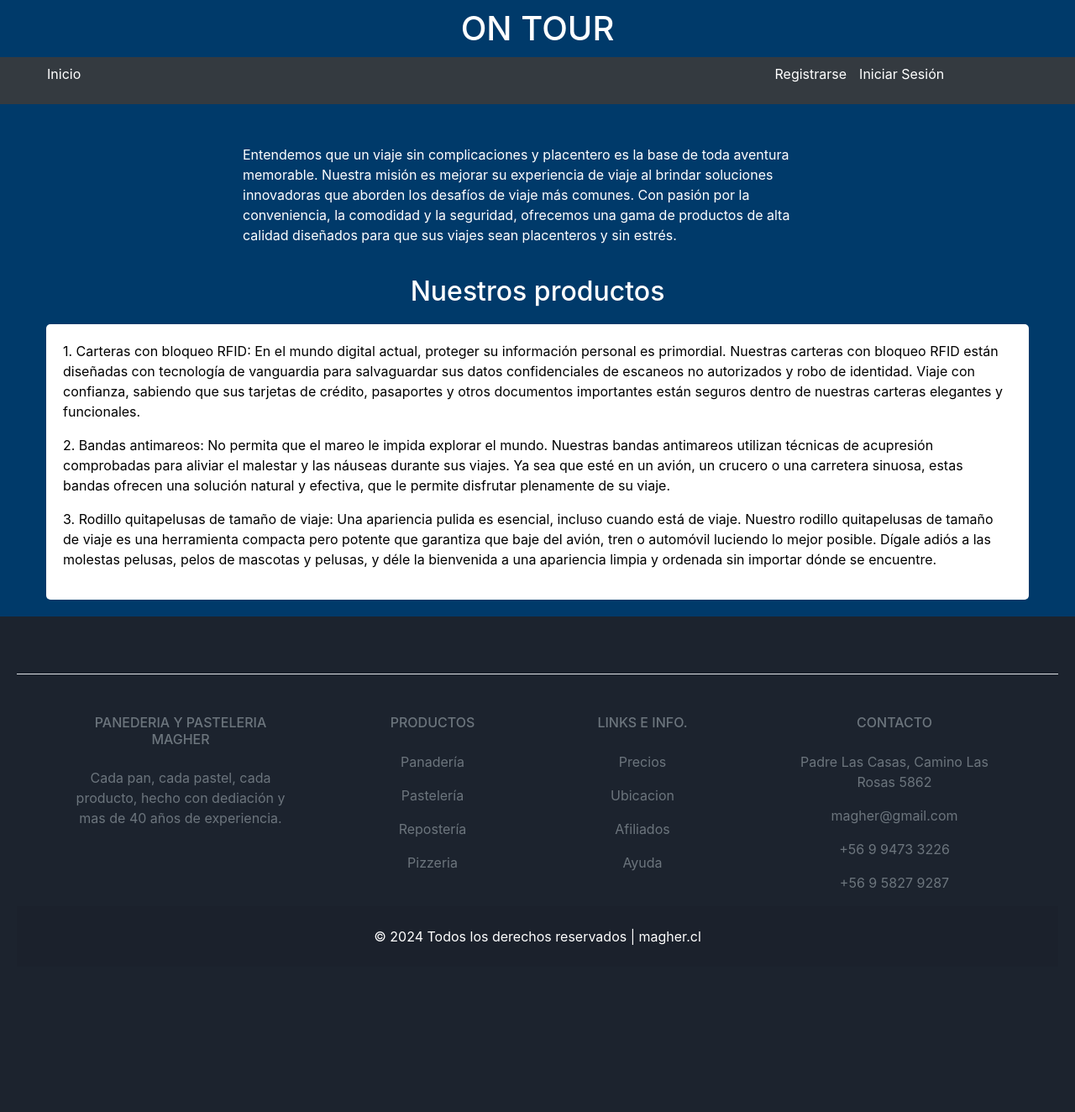
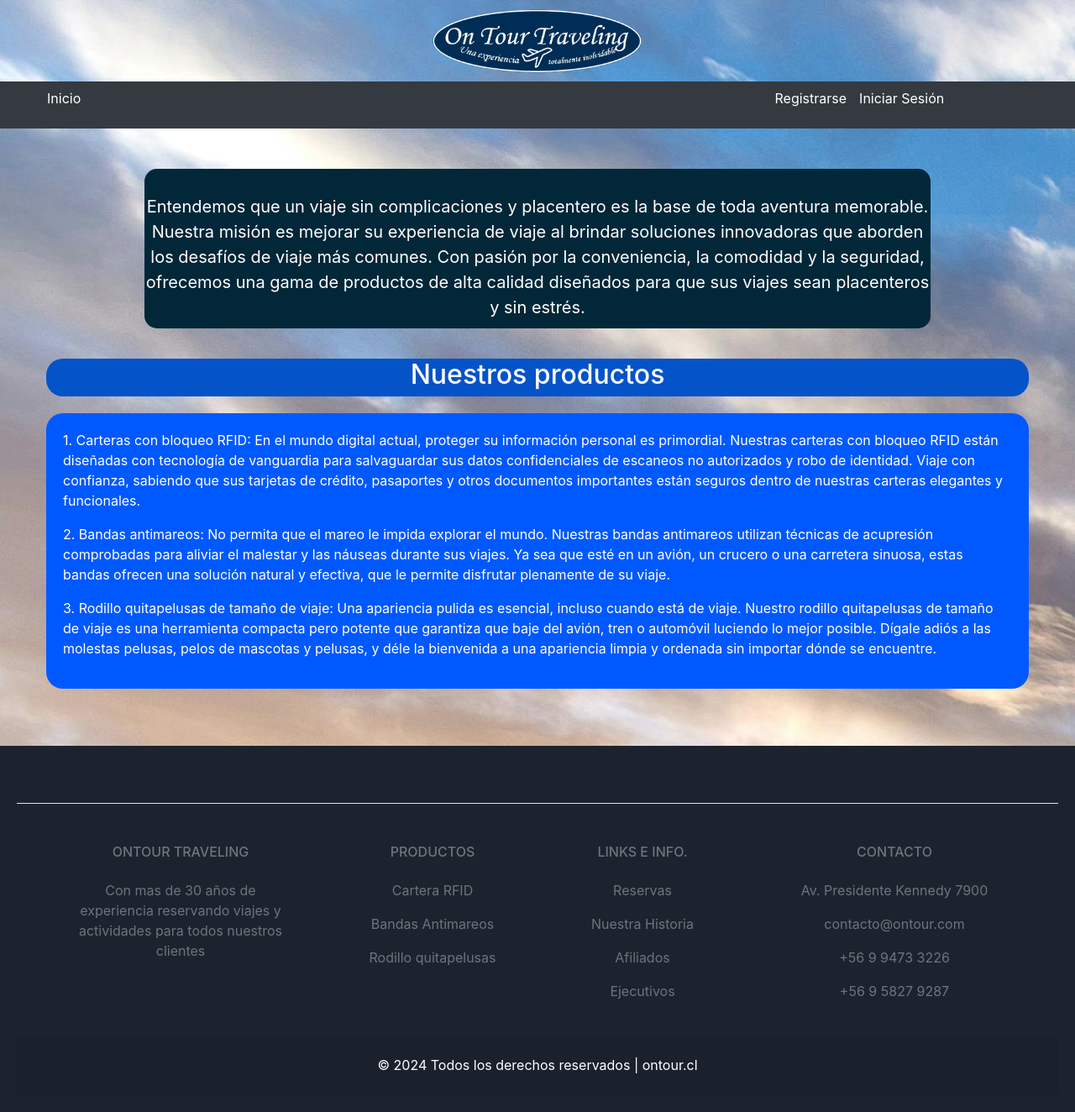
Before and after one commit to privateNelli/PRUEBA_ING_SW, a Django app: template otb/templates/otb/index.html in a window 1280 px wide. Shown: the whole page at 84% size. Before the commit the page ends 1125 px from the top, so only its background shows below. Run offline with Django 3.2, Linux system fonts and the light colour scheme; the template is opened without the code that fills it, so the values that code supplies are empty.

Commit message:
final v1

```diff
--- a/eval/urls.py
+++ b/eval/urls.py
@@ -19,5 +19,5 @@ from django.urls import path,include
 
 urlpatterns = [
     path('admin/', admin.site.urls),
-    path('otb/',include('otb.urls'))
+    path('',include('otb.urls'))
 ]
--- a/otb/static/css/style.css
+++ b/otb/static/css/style.css
@@ -63,11 +63,18 @@ p{
 
 
  */
+ .center {
+    display: block;
+    margin-left: auto;
+    margin-right: auto;
+    width: 20%;
+  }
 
- body {
+body {
 
-    background: rgb(0, 58, 106);
-    color: white;
+    background: rgb(4, 48, 85, 10.5);
+    color: rgb(4, 48, 85, 10.5);
+
 
 }
 .container{
@@ -126,22 +133,37 @@ h1{
 }
 
 .p-index{
-    width: 60%;
+    width: 80%;
+    color: white;
+    font-size: 20px;
+    background-color: #022738;
+    height: 190px;
+    text-align: center;
+    border-radius: 15px;
 }
 
-.container-p {
+.container-p{
 
-    background-color: white;
-    color: black;
+    background-color: rgb(0, 89, 255);
+    color: white;
     padding: 20px;
-    border-radius: 5px;
+    border-radius: 20px;
 
+}
+
+.container-p p{
+    color: white;
 }
 
 .h2-index{
     text-align: center;
     margin-top: 20px;
     margin-bottom: 20px;
+    background-color: #0453c9;
+    color: white;
+    height: 45px;
+    border-radius: 20px;
+
 }
 
 footer {
@@ -167,6 +189,7 @@ footer {
 .h2-signin, .h2-signup{
     font-size: 40px;
     margin-bottom: 20px;
+    color: white;
 }
 
 .form-signin button, .form-signup button {
@@ -196,3 +219,8 @@ label{
 th,td{
     color: white;
 }
+
+
+.table1{
+    border-radius: 15px;
+}
--- a/otb/templates/otb/base.html
+++ b/otb/templates/otb/base.html
@@ -9,10 +9,15 @@
     <script src="https://cdn.jsdelivr.net/npm/bootstrap@4.6.2/dist/js/bootstrap.min.js" integrity="sha384-+sLIOodYLS7CIrQpBjl+C7nPvqq+FbNUBDunl/OZv93DB7Ln/533i8e/mZXLi/P+" crossorigin="anonymous"></script>
     {% comment %} <link rel="shortcut icon" href="{% static 'logo.jpg' %}" type="image/x-icon"> {% endcomment %}
     <link rel="stylesheet" href="{% static 'css/style.css' %}">
+    <style>
+      body {
+        background-image: url('static/img/fondo.jpg');
+      }
+      </style>
 </head>
-<body>
+<body class="op">
     <div class="head">
-    <h1>ON TOUR</h1>
+    <img class="center" src="static/img/logoOnTour.png" alt="">
     </div>
 
     <nav class="navbar navbar-expand-lg navbar-dark bg-dark">
@@ -47,20 +52,9 @@
       </nav>
 
 
-
-
-
-    <br>
-    <br>
-
     <div class="container ">
-
-
-
-
         {% block content %}
         {% endblock %}
-
     </div>
 
         <!-- Footer -->
@@ -105,10 +99,10 @@
           <div class="col-md-3 col-lg-4 col-xl-3 mx-auto mb-4">
             <!-- Content -->
             <h6 class="text-uppercase fw-bold mb-4">
-              <i class="fas fa-gem me-3"></i>Panederia y Pasteleria MAGHER
+              <i class="fas fa-gem me-3"></i>OnTour Traveling
             </h6>
             <p>
-              Cada pan, cada pastel, cada producto, hecho con dediación y mas de 40 años de experiencia.
+              Con mas de 30 años de experiencia reservando viajes y actividades para todos nuestros clientes
             </p>
           </div>
           <!-- Grid column -->
@@ -120,16 +114,13 @@
               Productos
             </h6>
             <p>
-              <a href="#!" class="text-reset">Panadería</a>
+              <a href="#!" class="text-reset">Cartera RFID</a>
             </p>
             <p>
-              <a href="#!" class="text-reset">Pastelería</a>
+              <a href="#!" class="text-reset">Bandas Antimareos</a>
             </p>
             <p>
-              <a href="#!" class="text-reset">Repostería</a>
-            </p>
-            <p>
-              <a href="#!" class="text-reset">Pizzeria</a>
+              <a href="#!" class="text-reset">Rodillo quitapelusas</a>
             </p>
           </div>
           <!-- Grid column -->
@@ -141,16 +132,16 @@
               Links e Info.
             </h6>
             <p>
-              <a href="#!" class="text-reset">Precios</a>
+              <a href="#!" class="text-reset">Reservas</a>
             </p>
             <p>
-              <a href="#!" class="text-reset">Ubicacion</a>
+              <a href="#!" class="text-reset">Nuestra Historia</a>
             </p>
             <p>
               <a href="#!" class="text-reset">Afiliados</a>
             </p>
             <p>
-              <a href="#!" class="text-reset">Ayuda</a>
+              <a href="#!" class="text-reset">Ejecutivos</a>
             </p>
           </div>
           <!-- Grid column -->
@@ -159,10 +150,10 @@
           <div class="col-md-4 col-lg-3 col-xl-3 mx-auto mb-md-0 mb-4">
             <!-- Links -->
             <h6 class="text-uppercase fw-bold mb-4">Contacto</h6>
-            <p><i class="fas fa-home me-3 "></i> Padre Las Casas, Camino Las Rosas 5862</p>
+            <p><i class="fas fa-home me-3 "></i> Av. Presidente Kennedy 7900</p>
             <p>
               <i class="fas fa-envelope me-3"></i>
-              magher@gmail.com
+              contacto@ontour.com
             </p>
             <p><i class="fas fa-phone me-3"></i> +56 9 9473 3226</p>
             <p><i class="fas fa-print me-3"></i> +56 9 5827 9287</p>
@@ -177,7 +168,7 @@
     <!-- Copyright -->
     <div class="text-center p-4" style="background-color: rgba(0, 0, 0, 0.05); color: white;">
       © 2024 Todos los derechos reservados
-      <a class="text-reset fw-bold" href="https://mdbootstrap.com/">|  magher.cl</a>
+      <a class="text-reset fw-bold" href="{% url 'index' %}">|  ontour.cl</a>
     </div>
     <!-- Copyright -->
   </footer>
--- a/otb/templates/otb/cliente.html
+++ b/otb/templates/otb/cliente.html
@@ -3,11 +3,11 @@
 {% block content %}
 
 
-<h1>Registro de Cliente</h1>
 
       <div class="container form-signup">
       <form style="text-align: center;" method="POST">
         {% csrf_token %}
+        <h2 class="h2-signup">Registrar Cliente</h2>
         {{form.as_p}}
         <input type="submit" class="btn btn-secondary" value="Registrar">
 
--- a/otb/templates/otb/index.html
+++ b/otb/templates/otb/index.html
@@ -2,10 +2,12 @@
 {% load static %}
 
 {% block content %}
+<br>
+<br>
+
 <div class="container-index">
-    <!-- <img class="img-index" src="{% static 'logo.jpg' %}" alt="Imagen de la agencia"> -->
 
-    <p class="p-index">Entendemos que un viaje sin complicaciones y placentero es la base de toda aventura memorable. Nuestra misión es mejorar su experiencia de viaje al brindar soluciones innovadoras que aborden los desafíos de viaje más comunes. Con pasión por la conveniencia, la comodidad y la seguridad, ofrecemos una gama de productos de alta calidad diseñados para que sus viajes sean placenteros y sin estrés.</p>
+    <p class="p-index"><br>Entendemos que un viaje sin complicaciones y placentero es la base de toda aventura memorable. Nuestra misión es mejorar su experiencia de viaje al brindar soluciones innovadoras que aborden los desafíos de viaje más comunes. Con pasión por la conveniencia, la comodidad y la seguridad, ofrecemos una gama de productos de alta calidad diseñados para que sus viajes sean placenteros y sin estrés.</p>
 </div>
 
 <h2 class="h2-index">Nuestros productos</h2>
@@ -23,4 +25,6 @@
         3. Rodillo quitapelusas de tamaño de viaje: Una apariencia pulida es esencial, incluso cuando está de viaje. Nuestro rodillo quitapelusas de tamaño de viaje es una herramienta compacta pero potente que garantiza que baje del avión, tren o automóvil luciendo lo mejor posible. Dígale adiós a las molestas pelusas, pelos de mascotas y pelusas, y déle la bienvenida a una apariencia limpia y ordenada sin importar dónde se encuentre.
     </p>
 </div>
+<br>
+<br>
 {% endblock %}
--- a/otb/templates/otb/reserva.html
+++ b/otb/templates/otb/reserva.html
@@ -1,8 +1,10 @@
 {% extends "otb/base.html" %}
 
 {% block content %}
+<br>
+<br>
 
-      <table class="table table-striped table-dark">
+      <table class="table table1 table-striped table-dark">
         <thead>
           <tr>
 
@@ -36,6 +38,7 @@
 
         </tbody>
       </table>
+      <br>
 
 
       {% endblock content %}
--- a/otb/urls.py
+++ b/otb/urls.py
@@ -2,7 +2,7 @@ from django.urls import path
 from . import views
 
 urlpatterns = [
-    path('index', views.index, name='index'),
+    path('', views.index, name='index'),
     path('signin', views.signin, name='signin'),
     path('reserva', views.reserva, name='reserva'),
     path('cliente', views.cliente, name='cliente'),
```
Also changed, not shown: db.sqlite3, otb/static/img/fondo.jpg (added), otb/static/img/logoOnTour.png (added).
